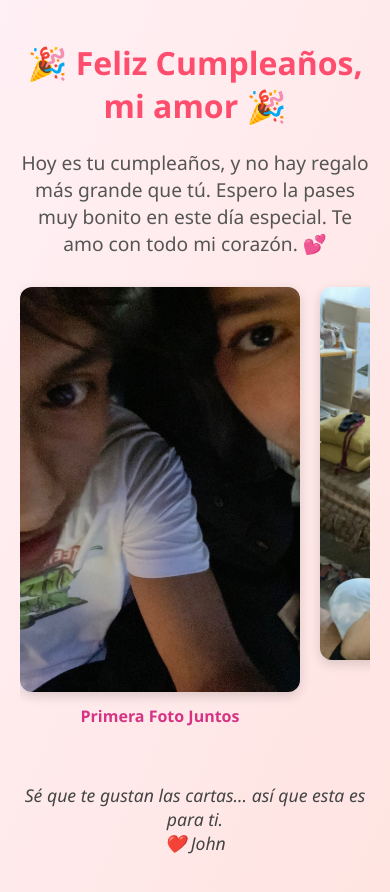
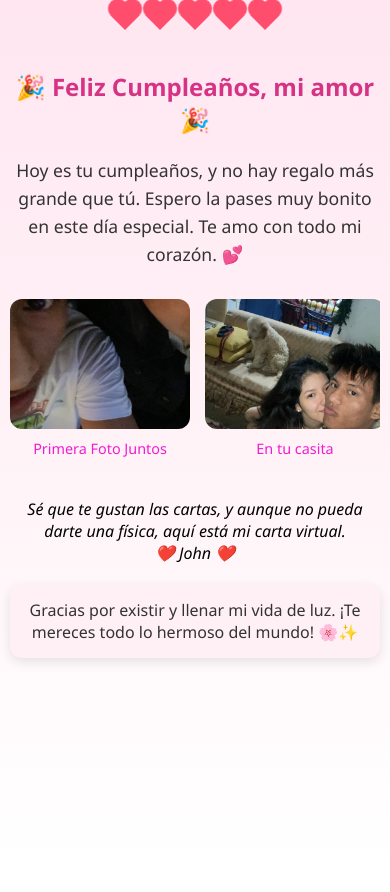
Before and after one commit to JohnUllaguari/HolaAmor, a plain HTML site: page index.html in a window 390 px wide. Both pictures are taken after a click on the button "Entrar". After the commit the page ends 859 px from the top, so only its background shows below. Drawn offline with Linux system fonts and the light colour scheme.

Commit message:
final update

```diff
--- a/index.html
+++ b/index.html
@@ -9,72 +9,101 @@
 <body>
 
   <!-- Pantalla de bienvenida -->
-  <div id="welcome-screen">
-    <h2>💖 Hola, mi amor 💖</h2>
-    <p>Haz clic para entrar y escuchar tu sorpresa 🎶</p>
-    <button onclick="startExperience()">Entrar</button>
+  <div id="bienvenida" class="bienvenida">
+    <h1>Bienvenida, mi amor 💖</h1>
+    <button id="btnEntrar">Entrar</button>
   </div>
 
-  <!-- Contenido principal oculto inicialmente -->
-  <div class="container" id="main-content" style="display: none;">
-    <audio id="music" loop>
+  <!-- Contenido principal -->
+  <div id="contenido" style="display: none;">
+    <audio id="musica" loop>
       <source src="audio/Drake - Passionfruit (Instrumental).mp3" type="audio/mpeg" />
     </audio>
 
-    <h1>🎉 Feliz Cumpleaños, mi amor 🎉</h1>
-    <p class="mensaje">
-      Hoy es tu cumpleaños, y no hay regalo más grande que tú. Espero la pases muy bonito en este día especial. Te amo con todo mi corazón. 💕
-    </p>
+    <div class="decoraciones">
+      <span class="estrella"></span>
+      <span class="estrella"></span>
+      <span class="estrella"></span>
+      <span class="burbuja"></span>
+      <span class="burbuja"></span>
+    </div>
 
-    <div class="galeria">
-      <div class="item">
-        <img src="img/foto1.jpeg" alt="Primera Foto Juntos" />
-        <p>Primera Foto Juntos</p>
+    <div class="corazones">
+      <div class="corazon"></div>
+      <div class="corazon"></div>
+      <div class="corazon"></div>
+      <div class="corazon"></div>
+      <div class="corazon"></div>
+    </div>
+
+    <div class="container">
+      <h1 class="titulo-animado">🎉 Feliz Cumpleaños, mi amor 🎉</h1>
+      <p class="mensaje maquina-escribir">
+        Hoy es tu cumpleaños, y no hay regalo más grande que tú. Espero la pases muy bonito en este día especial. Te amo con todo mi corazón. 💕
+      </p>
+
+      <div class="galeria-scroll">
+        <div class="galeria-horizontal">
+          <figure>
+            <img src="img/foto1.jpeg" alt="Primera Foto Juntos" />
+            <figcaption>Primera Foto Juntos</figcaption>
+          </figure>
+          <figure>
+            <img src="img/foto2.jpeg" alt="En tu casita" />
+            <figcaption>En tu casita</figcaption>
+          </figure>
+          <figure>
+            <img src="img/foto3.jpeg" alt="Pintando en Samanes" />
+            <figcaption>Pintando en Samanes</figcaption>
+          </figure>
+          <figure>
+            <img src="img/foto4.jpeg" alt="En el barquito" />
+            <figcaption>En el barquito</figcaption>
+          </figure>
+          <figure>
+            <video controls>
+              <source src="video/video2.mp4" type="video/mp4" />
+              Tu navegador no soporta videos.
+            </video>
+            <figcaption>Un momento especial</figcaption>
+          </figure>
+          <figure>
+            <img src="img/foto5.jpeg" alt="Foto Random" />
+            <figcaption>Foto Random</figcaption>
+          </figure>
+          <figure>
+            <img src="img/foto6.jpeg" alt="Faro" />
+            <figcaption>Faro</figcaption>
+          </figure>
+          <figure>
+            <img src="img/foto7.jpeg" alt="En mi casita" />
+            <figcaption>En mi casita</figcaption>
+          </figure>
+        </div>
       </div>
-      <div class="item">
-        <img src="img/foto2.jpeg" alt="En tu casita" />
-        <p>En tu casita</p>
-      </div>
-      <div class="item">
-        <img src="img/foto3.jpeg" alt="Pintando en Samanes" />
-        <p>Pintando en Samanes</p>
-      </div>
-      <div class="item">
-        <img src="img/foto4.jpeg" alt="En el barquito" />
-        <p>En el barquito</p>
-      </div>
-      <div class="item">
-        <video class="video-item" controls>
-          <source src="video/video2.mp4" type="video/mp4" />
-        </video>
-        <p>Un video especial</p>
-      </div>
-      <div class="item">
-        <img src="img/foto5.jpeg" alt="Foto Random" />
-        <p>Foto Random</p>
-      </div>
-      <div class="item">
-        <img src="img/foto6.jpeg" alt="Faro" />
-        <p>Faro</p>
-      </div>
-      <div class="item">
-        <img src="img/foto7.jpeg" alt="En mi casita" />
-        <p>En mi casita</p>
+      <p class="firma">
+        Sé que te gustan las cartas, y aunque no pueda darte una física, aquí está mi carta virtual. <br />
+        ❤️ John ❤️
+      </p>
+
+      <div class="agradecimiento">
+        Gracias por existir y llenar mi vida de luz. ¡Te mereces todo lo hermoso del mundo! 🌸✨
       </div>
     </div>
-
-    <p class="firma">Sé que te gustan las cartas... así que esta es para ti. <br> ❤️ John</p>
   </div>
 
   <script>
-    function startExperience() {
-      document.getElementById("welcome-screen").style.display = "none";
-      document.getElementById("main-content").style.display = "block";
-      const audio = document.getElementById("music");
-      audio.play().catch(error => {
-        console.log("El usuario no permitió el audio:", error);
+    const btnEntrar = document.getElementById('btnEntrar');
+    const bienvenida = document.getElementById('bienvenida');
+    const contenido = document.getElementById('contenido');
+    const musica = document.getElementById('musica');
+
+    btnEntrar.addEventListener('click', () => {
+      bienvenida.style.display = 'none';
+      contenido.style.display = 'block';
+      musica.play().catch(() => {
       });
-    }
+    });
   </script>
 
 </body>
--- a/style.css
+++ b/style.css
@@ -1,133 +1,199 @@
-/* Fuente y fondo general */
-body {
-  font-family: 'Segoe UI', Tahoma, Geneva, Verdana, sans-serif;
-  background: linear-gradient(to bottom right, #fff0f5, #ffe4e1);
+/* Reset */
+* {
   margin: 0;
   padding: 0;
-  color: #333;
+  box-sizing: border-box;
+  font-family: 'Segoe UI', Tahoma, Geneva, Verdana, sans-serif;
 }
 
-/* Pantalla de bienvenida */
-#welcome-screen {
-  position: fixed;
-  top: 0; left: 0;
-  width: 100%; height: 100%;
-  background: linear-gradient(to right, #ffdde1, #ee9ca7);
+/* Estilos generales */
+body {
+  background: linear-gradient(to bottom, #ffe6f0, #fff);
+  color: #333333;
+  min-height: 100vh;
+  overflow-x: hidden;
+}
+
+/* Bienvenida */
+.bienvenida {
   display: flex;
   flex-direction: column;
+  align-items: center;
   justify-content: center;
-  align-items: center;
+  height: 100vh;
   text-align: center;
-  z-index: 9999;
-  padding: 20px;
+  background: #ffccda;
+  animation: fadeIn 2s ease-in-out;
 }
 
-#welcome-screen h2 {
-  font-size: 2rem;
+.bienvenida h1 {
+  font-size: 2.5rem;
+  margin-bottom: 20px;
   color: #d63384;
-  margin-bottom: 10px;
 }
 
-#welcome-screen p {
-  font-size: 1.2rem;
-  margin-bottom: 20px;
-  color: #444;
-}
-
-#welcome-screen button {
+#btnEntrar {
+  padding: 12px 24px;
   background-color: #d63384;
   color: white;
   border: none;
-  padding: 15px 30px;
-  font-size: 1.1rem;
-  border-radius: 12px;
+  border-radius: 8px;
+  font-size: 1rem;
   cursor: pointer;
   transition: background-color 0.3s ease;
-  box-shadow: 0 4px 10px rgba(0, 0, 0, 0.2);
 }
 
-#welcome-screen button:hover {
-  background-color: #b12a6d;
+#btnEntrar:hover {
+  background-color: #c2185b;
 }
 
-/* Contenedor principal */
+/* Contenido principal */
 .container {
-  max-width: 800px;
-  margin: 0 auto;
-  padding: 20px;
-  animation: fadeIn 2s ease;
+  padding: 30px 20px;
+  max-width: 900px;
+  margin: auto;
+  text-align: center;
 }
 
-/* Animación */
+.titulo-animado {
+  font-size: 2.2rem;
+  color: #d63384;
+  margin-bottom: 15px;
+  animation: fadeInDown 1.5s ease;
+}
+
+.mensaje {
+  font-size: 1.1rem;
+  margin: 20px 0;
+  line-height: 1.6;
+}
+
+.firma {
+  margin-top: 30px;
+  font-style: italic;
+  color: #000000;
+}
+
+.agradecimiento {
+  margin-top: 20px;
+  background-color: #fff0f5;
+  padding: 15px;
+  border-radius: 12px;
+  box-shadow: 0 4px 12px rgba(0,0,0,0.1);
+}
+
+/* Separadores */
+.separador {
+  font-size: 1.2rem;
+  margin: 30px 0;
+  color: #ff69b4;
+}
+
+/* Galería */
+.galeria-scroll {
+  overflow-x: auto;
+  white-space: nowrap;
+  margin: 30px 0;
+  padding-bottom: 10px;
+}
+
+.galeria-horizontal {
+  display: flex;
+  gap: 15px;
+}
+
+.galeria-horizontal figure {
+  display: inline-block;
+  width: 250px;
+  flex-shrink: 0;
+  text-align: center;
+}
+
+.galeria-horizontal img,
+.galeria-horizontal video {
+  width: 100%;
+  border-radius: 12px;
+  object-fit: cover;
+  height: 180px;
+}
+
+.galeria-horizontal figcaption {
+  font-size: 0.9rem;
+  margin-top: 5px;
+  color: #f11cd2;
+}
+
+/* Corazones animados */
+.corazones {
+  display: flex;
+  justify-content: center;
+  gap: 15px;
+  margin: 15px 0;
+}
+
+.corazon {
+  width: 20px;
+  height: 20px;
+  background-color: #ff4d6d;
+  transform: rotate(45deg);
+  animation: float 2s infinite ease-in-out;
+}
+
+.corazon::before,
+.corazon::after {
+  content: "";
+  position: absolute;
+  width: 20px;
+  height: 20px;
+  background-color: #ff4d6d;
+  border-radius: 50%;
+}
+
+.corazon::before {
+  top: -10px;
+  left: 0;
+}
+.corazon::after {
+  top: 0;
+  left: -10px;
+}
+
+/* Animaciones */
 @keyframes fadeIn {
-  from { opacity: 0; transform: translateY(10px); }
+  from { opacity: 0; transform: scale(0.9); }
+  to { opacity: 1; transform: scale(1); }
+}
+
+@keyframes fadeInDown {
+  from { opacity: 0; transform: translateY(-20px); }
   to { opacity: 1; transform: translateY(0); }
 }
 
-/* Título y mensaje */
-h1 {
-  text-align: center;
-  color: #ff4d6d;
-  font-size: 2rem;
-}
-
-.mensaje {
-  text-align: center;
-  font-size: 1.2rem;
-  margin: 20px 0;
-  color: #555;
-}
-
-/* Galería de imágenes y video */
-.galeria {
-  display: flex;
-  overflow-x: scroll;
-  gap: 20px;
-  padding: 10px 0;
-  scroll-snap-type: x mandatory;
-  -webkit-overflow-scrolling: touch;
-}
-
-.item {
-  flex: 0 0 auto;
-  width: 260px;
-  scroll-snap-align: center;
-  text-align: center;
-}
-
-.item img,
-.item video {
-  width: 100%;
-  height: auto;
-  border-radius: 12px;
-  box-shadow: 0 4px 12px rgba(0,0,0,0.15);
-  transition: transform 0.3s ease;
-}
-
-.item img:hover,
-.item video:hover {
-  transform: scale(1.05);
-}
-
-.item p {
-  margin-top: 8px;
-  font-size: 1rem;
-  color: #d63384;
-  font-weight: bold;
-}
-
-/* Firma final */
-.firma {
-  text-align: center;
-  font-style: italic;
-  font-size: 1.1rem;
-  margin-top: 30px;
-  color: #444;
+@keyframes float {
+  0%, 100% { transform: translateY(0) rotate(45deg); }
+  50% { transform: translateY(-10px) rotate(45deg); }
 }
 
 /* Responsive */
 @media (max-width: 600px) {
-  .item {
-    width: 80%;
+  .bienvenida h1 {
+    font-size: 1.8rem;
+  }
+
+  .container {
+    padding: 20px 10px;
+  }
+
+  .titulo-animado {
+    font-size: 1.5rem;
+  }
+
+  .galeria-horizontal figure {
+    width: 180px;
+  }
+
+  .galeria-horizontal img,
+  .galeria-horizontal video {
+    height: 130px;
   }
 }
```
